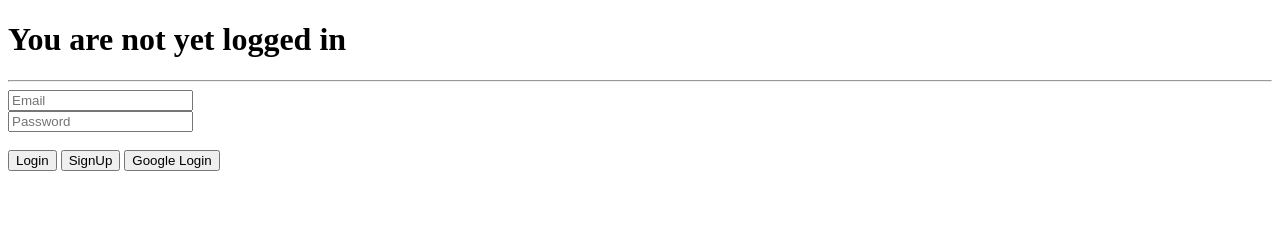
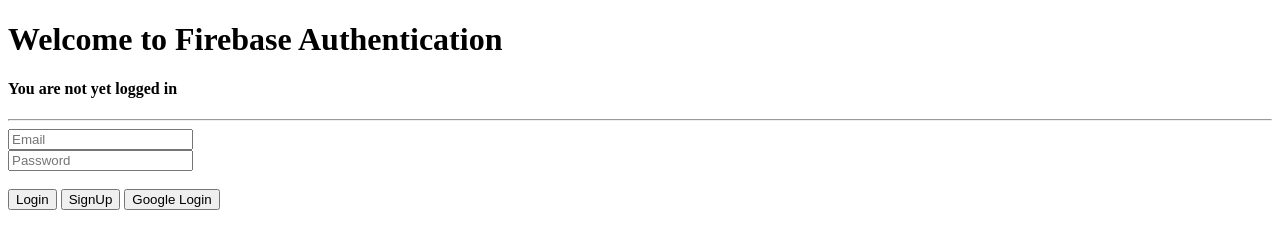
Before and after one commit to NandhiniKarvendhan/Firebase-Authentication-Using-Google, a plain HTML site: page index.html in a window 1280 px wide. Drawn offline with Linux system fonts and the light colour scheme; no server answers.

Commit message:
Updating index file

```diff
--- a/index.html
+++ b/index.html
@@ -5,8 +5,8 @@
     <script src="https://www.gstatic.com/firebasejs/7.24.0/firebase-app.js"></script>
     <script src="https://www.gstatic.com/firebasejs/7.24.0/firebase-auth.js"></script>
   </head>
-
-  <h1 id="loggedInStatus">You are not yet logged in</h1>
+  <h1>Welcome to Firebase Authentication</h1>
+  <h4 id="loggedInStatus">You are not yet logged in</h4>
   <hr />
   <input id="email" type="email" placeholder="Email" /><br />
   <input id="password" type="password" placeholder="Password" /><br /><br />
```
